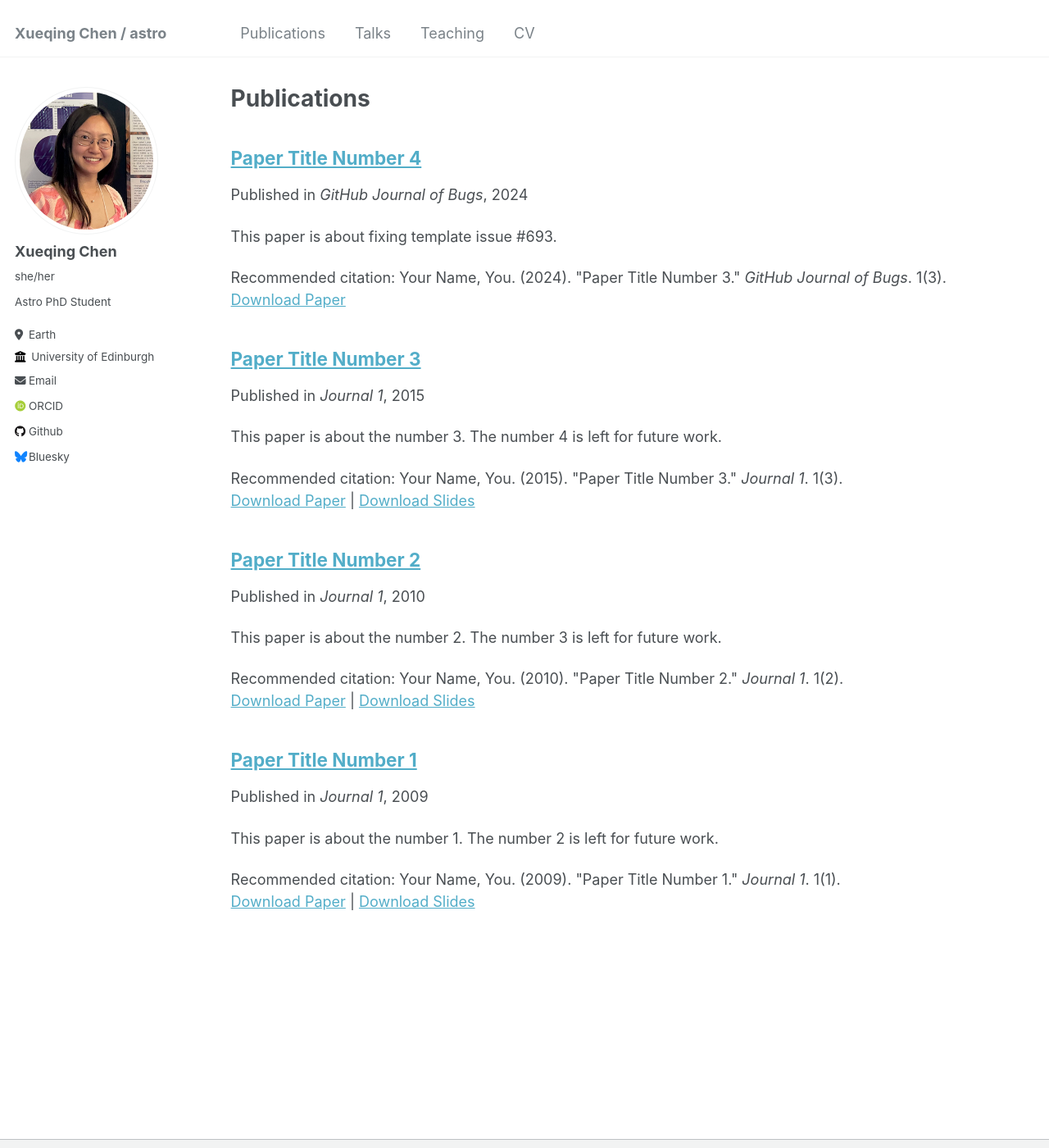
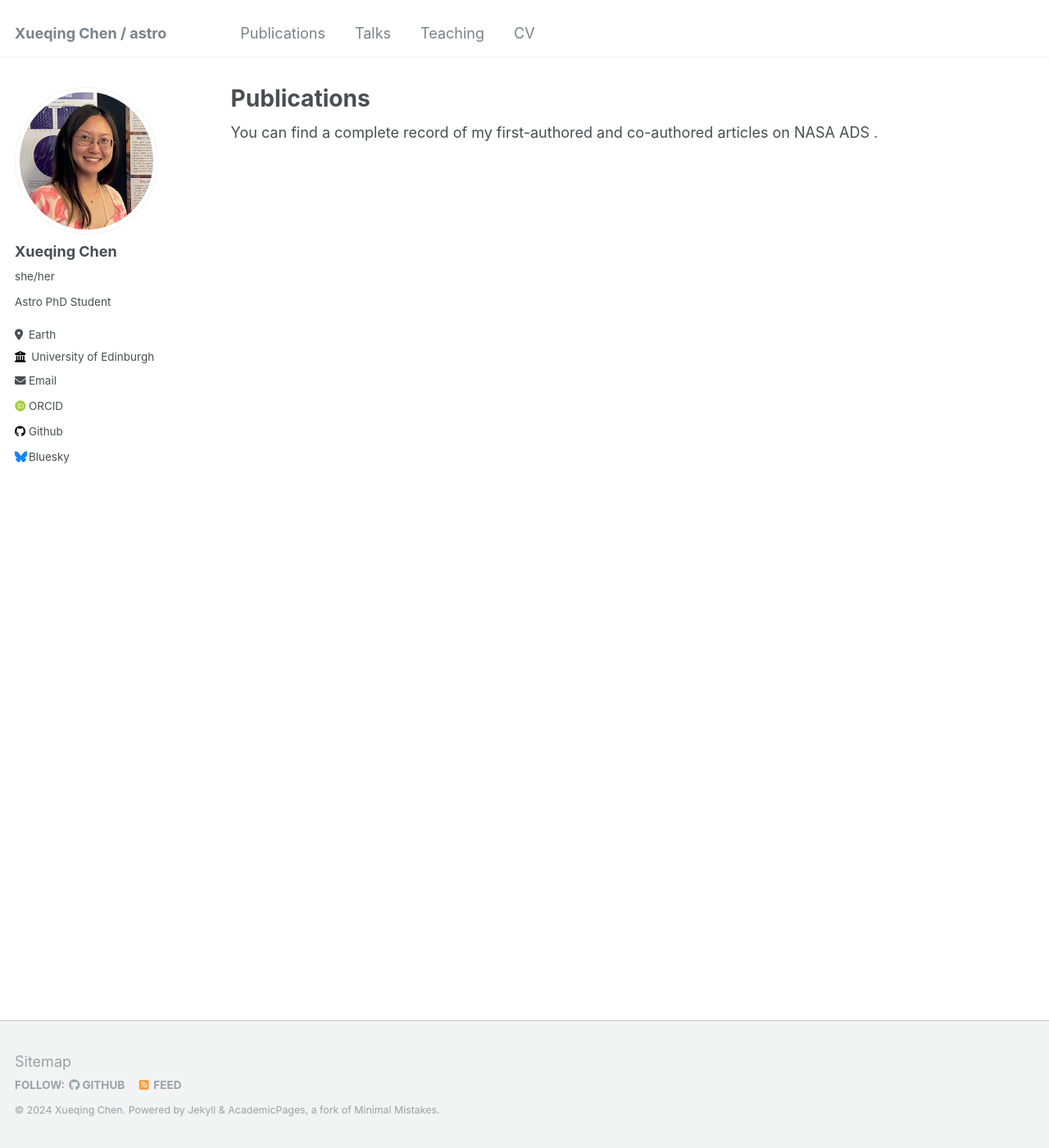
Before and after one commit to alphalyncis/alphalyncis.github.io, a Jekyll site: the page built from _pages/publications.md, in a window 1280 px wide and 1400 px high. Shown: the whole window at 82% size. Built offline with Jekyll 4.4.1, drawn with Linux system fonts in a browser that asks for light colours; some web fonts are replaced.

Commit message:
simplify publication

```diff
--- a/_includes/archive-single.html
+++ /dev/null
@@ -1,70 +0,0 @@
-{% include base_path %}
-
-{% if post.header.teaser %}
-  {% capture teaser %}{{ post.header.teaser }}{% endcapture %}
-{% else %}
-  {% assign teaser = site.teaser %}
-{% endif %}
-
-{% if post.id %}
-  {% assign title = post.title | markdownify | remove: "<p>" | remove: "</p>" %}
-{% else %}
-  {% assign title = post.title %}
-{% endif %}
-
-<div class="{{ include.type | default: "list" }}__item">
-  <article class="archive__item" itemscope itemtype="http://schema.org/CreativeWork">
-    {% if include.type == "grid" and teaser %}
-      <div class="archive__item-teaser">
-        <img src=
-          {% if teaser contains "://" %}
-            "{{ teaser }}"
-          {% else %}
-            "{{ teaser | prepend: "/images/" | prepend: base_path }}"
-          {% endif %}
-          alt="">
-      </div>
-    {% endif %}
-
-    <h2 class="archive__item-title" itemprop="headline">
-      {% if post.link %}
-        <a href="{{ post.link }}">{{ title }}</a> <a href="{{ base_path }}{{ post.url }}" rel="permalink"><i class="fa fa-link" aria-hidden="true" title="permalink"></i><span class="sr-only">Permalink</span></a>
-      {% else %}
-        <a href="{{ base_path }}{{ post.url }}" rel="permalink">{{ title }}</a>
-      {% endif %}
-    </h2>
-
-    {% if post.read_time %}
-      <p class="page__meta"><i class="fa fa-clock-o" aria-hidden="true"></i> {% include read-time.html %}</p>
-    {% endif %}
-
-        {% if post.collection == 'teaching' %}
-          <p> {{ post.type }}, <i>{{ post.venue }}</i>, {{ post.date | default: "1900-01-01" | date: "%Y" }} </p>
-        {% elsif post.collection == 'publications' %}
-          <p>Published in <i>{{ post.venue }}</i>, {{ post.date | default: "1900-01-01" | date: "%Y" }} </p>
-        {% elsif post.date %}
-         <p class="page__date"><strong><i class="fa fa-fw fa-calendar" aria-hidden="true"></i> {{ site.data.ui-text[site.locale].date_label | default: "Published:" }}</strong> <time datetime="{{ post.date | default: "1900-01-01" | date_to_xmlschema }}">{{ post.date | default: "1900-01-01" | date: "%B %d, %Y" }}</time></p>
-        {% endif %}
-
-    {% if post.excerpt and site.read_more != 'enabled' %}
-    <p class="archive__item-excerpt" itemprop="description">{{ post.excerpt | markdownify }}</p>
-    {% elsif post.excerpt and site.read_more == 'enabled' %}
-    <p class="archive__item-excerpt" itemprop="description"><p>{{ post.excerpt | markdownify | remove: '<p>' | remove: '</p>' }}<strong><a href="{{ base_path }}{{ post.url }}" rel="permalink"> Read more</a></strong></p></p>
-    {% endif %}
-
-    {% if post.citation and post.paperurl and post.slidesurl %}
-      <p>Recommended citation: {{ post.citation }}<br /><a href="{{ post.paperurl }}">Download Paper</a> | <a href="{{ post.slidesurl }}">Download Slides</a></p>
-    {% elsif post.citation and post.paperurl %}
-      <p>Recommended citation: {{ post.citation }}<br /><a href="{{ post.paperurl }}">Download Paper</a></p>
-    {% elsif post.citation and post.slidesurl %}
-      <p>Recommended citation: {{ post.citation }}<br /><a href="{{ post.slidesurl }}">Download Slides</a></p>
-    {% elsif post.citation %}
-      <p>Recommended citation: {{ post.citation }}</p>
-    {% elsif post.paperurl %}
-      <p><a href=" {{ post.paperurl }} ">Download Paper</a></p>
-    {% elsif post.slidesurl %}
-      <p>Download <a href="{{ post.slidesurl }}">Download Slides</a></p></p>
-    {% endif %}
-
-  </article>
-</div>
--- a/_pages/publications.md
+++ b/_pages/publications.md
@@ -5,12 +5,5 @@ permalink: /publications/
 author_profile: true
 ---
 
-{% if site.author.googlescholar %}
-  <div class="wordwrap">You can also find my articles on <a href="{{site.author.googlescholar}}">my Google Scholar profile</a>.</div>
-{% endif %}
 
-{% include base_path %}
-
-{% for post in site.publications reversed %}
-  {% include archive-single.html %}
-{% endfor %}
+<div class="wordwrap">You can find a complete record of my first-authored and co-authored articles on NASA ADS <a href="{{site.author.googlescholar}}"></a>.</div>
```
